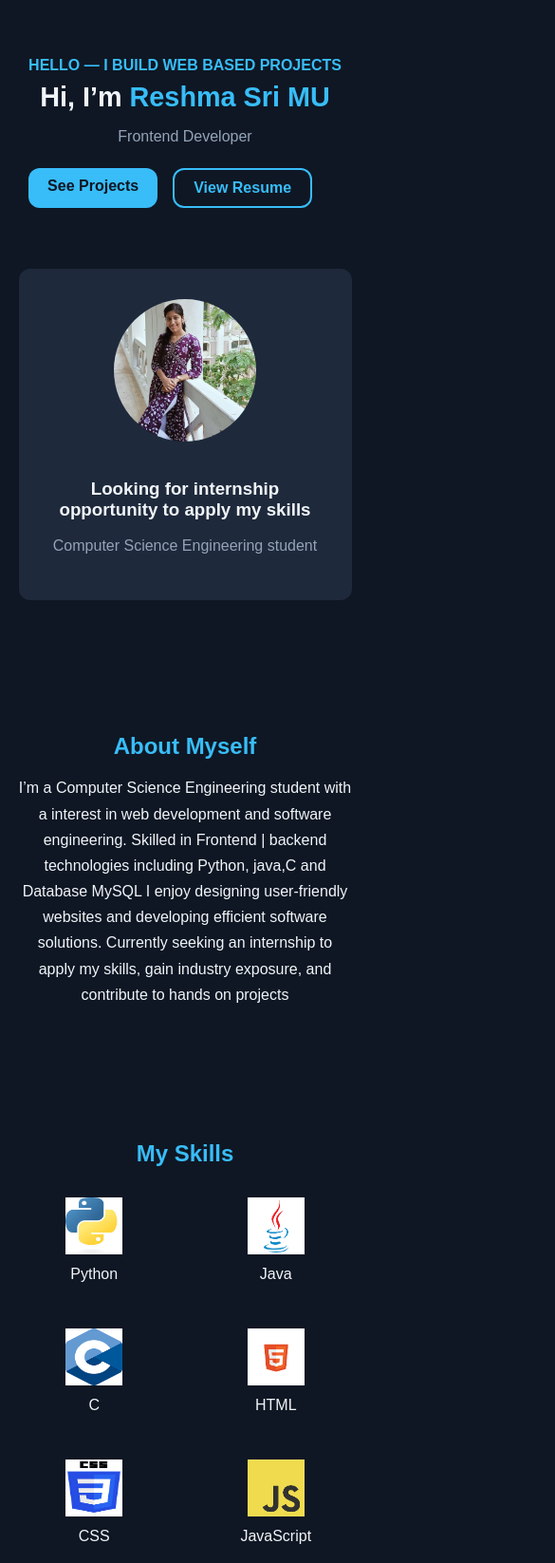
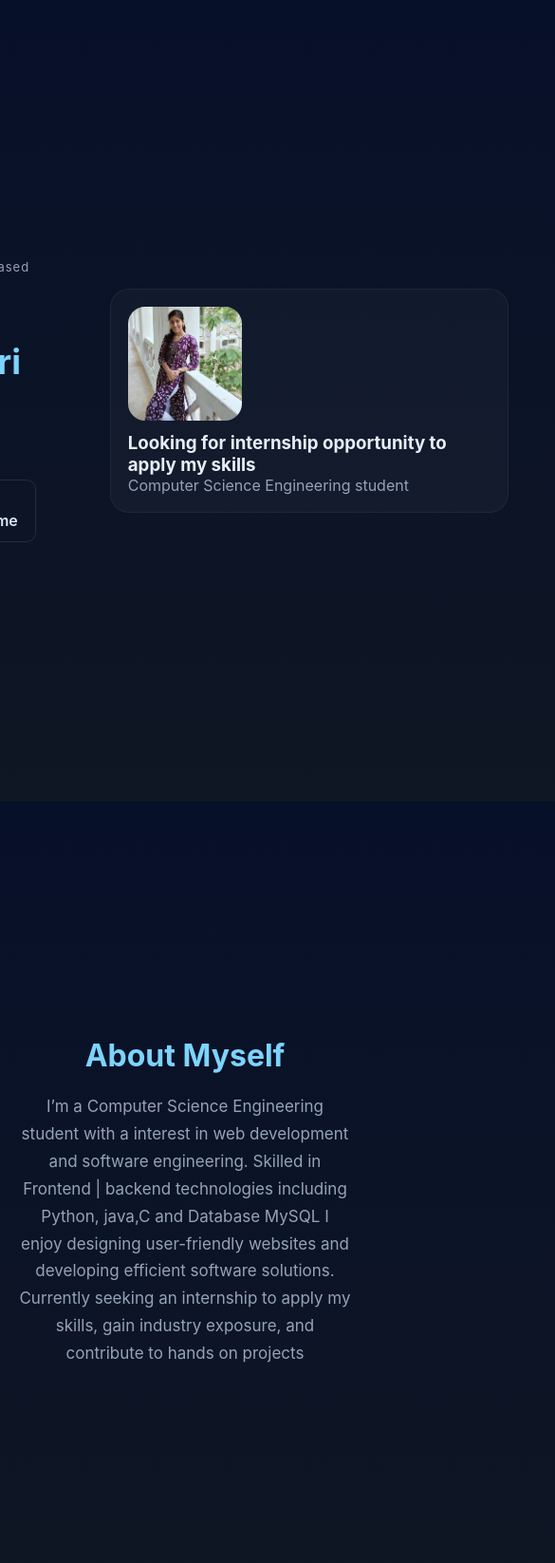
Before and after one commit to reshmasri042/my-portfolio, a plain HTML site: page index.html in a window 390 px wide. Shown: the top 1646 px of the page at 95% size, 585 px wide, since content can reach past the window. Drawn offline with Linux system fonts and the light colour scheme.

Commit message:
Updated style.css

```diff
--- a/style.css
+++ b/style.css
@@ -1,239 +1,270 @@
-/* -------------------- ROOT & BASE -------------------- */
 :root {
   --bg: #0f1724;
-  --text: #f1f5f9;
-  --accent: #38bdf8;
-  --card-bg: #1e293b;
+  --card: #0b1220;
+  --accent: #7dd3fc;
   --muted: #94a3b8;
-  --radius: 12px;
 }
 
+* { box-sizing: border-box; margin: 0; padding: 0; }
+html, body { height: 100%; scroll-behavior: smooth; }
 body {
-  margin: 0;
-  padding: 0;
-  font-family: "Poppins", sans-serif;
-  background: var(--bg);
-  color: var(--text);
+  font-family: Inter, sans-serif;
+  background: linear-gradient(180deg, #071029 0%, var(--bg) 100%);
+  color: #e6eef8;
   overflow-x: hidden;
 }
 
-a {
-  text-decoration: none;
-  color: var(--accent);
-  transition: 0.3s ease;
-}
-a:hover {
-  color: #7dd3fc;
+/* Section Base */
+section {
+  min-height: 100vh;
+  display: flex;
+  align-items: center;
+  justify-content: center;
+  flex-direction: column;
+  padding: 60px 20px;
 }
 
-/* -------------------- HERO SECTION -------------------- */
+/* --- HERO --- */
 .hero {
-  display: flex;
-  justify-content: space-between;
+  display: grid;
+  grid-template-columns: 1fr 480px;
+  gap: 48px;
   align-items: center;
-  padding: 80px 10%;
-  flex-wrap: wrap;
-  gap: 2rem;
-}
-
-.hero-left {
-  flex: 1;
-  min-width: 280px;
-}
-
-.hero-right {
-  flex: 1;
-  display: flex;
-  justify-content: center;
+  max-width: 1200px;
+  margin: 0 auto;
 }
 
 .eyebrow {
-  color: var(--accent);
-  font-weight: 600;
-  text-transform: uppercase;
-  margin-bottom: 0.5rem;
+  color: var(--muted);
+  font-size: 13px;
+  letter-spacing: 1px;
+  margin-bottom: 18px;
+  opacity: 0;
+  transform: translateY(10px);
+  animation: fadeUp 0.8s 0.2s forwards;
 }
 
 .title {
-  font-size: 3rem;
-  margin: 0.5rem 0;
+  font-weight: 700;
+  font-size: clamp(36px, 6vw, 56px);
+  line-height: 1.1;
+  margin-bottom: 18px;
+  opacity: 0;
+  transform: translateX(-30px);
+  animation: fadeLeft 0.8s 0.4s forwards;
 }
 
-.accent {
-  color: var(--accent);
-}
+.title .accent { color: var(--accent); }
 
 .subtitle {
-  font-size: 1.2rem;
   color: var(--muted);
-  margin-bottom: 1.5rem;
+  font-size: 17px;
+  margin-bottom: 26px;
+  opacity: 0;
+  transform: translateY(10px);
+  animation: fadeUp 0.8s 0.6s forwards;
 }
 
 .cta-row {
   display: flex;
-  gap: 1rem;
+  gap: 12px;
+  opacity: 0;
+  animation: fadeUp 0.8s 0.8s forwards;
 }
 
 .btn {
-  background: var(--accent);
-  color: var(--bg);
-  padding: 10px 20px;
-  border-radius: var(--radius);
+  background: rgba(125,211,252,0.1);
+  border: 1px solid rgba(125,211,252,0.3);
+  color: var(--accent);
+  padding: 12px 18px;
+  border-radius: 10px;
+  text-decoration: none;
   font-weight: 600;
+  transition: transform .2s ease;
 }
+.btn:hover { transform: translateY(-4px); }
 
 .btn.secondary {
   background: transparent;
-  color: var(--accent);
-  border: 2px solid var(--accent);
+  color: #d9e9f6;
+  border: 1px solid rgba(255,255,255,0.1);
 }
 
+.hero-right {
+  display: flex;
+  justify-content: center;
+  align-items: center;
+}
 .card {
-  background: var(--card-bg);
-  padding: 2rem;
-  border-radius: var(--radius);
-  text-align: center;
-  max-width: 320px;
+  width: 420px;
+  background: rgba(255,255,255,0.03);
+  border-radius: 20px;
+  padding: 18px;
+  border: 1px solid rgba(255,255,255,0.05);
+}
+
+.avatar {
+  width: 120px;
+  height: 120px;
+  border-radius: 18px;
+  overflow: hidden;
+  margin-bottom: 12px;
 }
 
 .avatar img {
-  width: 150px;
-  height: 150px;
-  border-radius: 50%;
+  width: 100%;
+  height: 100%;
   object-fit: cover;
-  margin-bottom: 1rem;
 }
 
-/* -------------------- ABOUT SECTION -------------------- */
-.about {
-  padding: 80px 10%;
-  text-align: center;
+.badge {
+  background: rgba(255,255,255,0.05);
+  padding: 8px 10px;
+  border-radius: 999px;
+  font-size: 13px;
+  color: #dfeeff;
+  margin: 4px;
+  display: inline-block;
 }
 
+/* --- ABOUT --- */
+.about {
+  text-align: center;
+  max-width: 700px;
+}
 .about h2 {
+  font-size: 32px;
   color: var(--accent);
-  margin-bottom: 1rem;
+  margin-bottom: 20px;
+}
+.about p {
+  color: var(--muted);
+  line-height: 1.7;
+  font-size: 17px;
 }
 
-.about p {
+/* --- PROJECTS --- */
+.projects {
+  text-align: center;
   max-width: 800px;
-  margin: 0 auto;
-  line-height: 1.7;
+}
+.projects h2 {
+  font-size: 32px;
+  color: var(--accent);
+  margin-bottom: 20px;
+}
+.project-card {
+  background: rgba(255,255,255,0.04);
+  border-radius: 12px;
+  padding: 20px;
+  margin: 16px 0;
+  border: 1px solid rgba(255,255,255,0.05);
+  transition: transform .3s;
+}
+.project-card:hover {
+  transform: translateY(-5px);
 }
 
-/* -------------------- SKILLS SECTION -------------------- */
+/* --- ANIMATIONS --- */
+@keyframes fadeLeft {
+  0% {opacity: 0; transform: translateX(-30px);}
+  100% {opacity: 1; transform: translateX(0);}
+}
+@keyframes fadeUp {
+  0% {opacity: 0; transform: translateY(20px);}
+  100% {opacity: 1; transform: translateY(0);}
+}
 .skills {
-  padding: 80px 10%;
   text-align: center;
+  padding: 80px 20px;
+  background: linear-gradient(180deg, #0b1220, #0f1724);
 }
 
 .skills h2 {
+  font-size: 28px;
   color: var(--accent);
-  margin-bottom: 2rem;
+  margin-bottom: 40px;
 }
 
 .skills-grid {
   display: grid;
   grid-template-columns: repeat(auto-fit, minmax(120px, 1fr));
-  gap: 2rem;
-  justify-items: center;
+  gap: 30px;
+  max-width: 900px;
+  margin: 0 auto;
+}
+
+.skill {
+  background: rgba(255, 255, 255, 0.04);
+  border-radius: 12px;
+  padding: 20px;
+  transition: transform 0.3s ease;
+}
+
+.skill:hover {
+  transform: translateY(-6px);
+  background: rgba(125, 211, 252, 0.08);
 }
 
 .skill img {
   width: 60px;
   height: 60px;
+  object-fit: contain;
+  margin-bottom: 10px;
 }
 
 .skill p {
-  margin-top: 0.5rem;
+  color: #e6eef8;
+  font-size: 16px;
+  font-weight: 600;
 }
-
-/* -------------------- PROJECTS SECTION -------------------- */
-.projects {
-  padding: 80px 10%;
+/* CONTACT SECTION */
+#contact {
+  padding: 80px 20px;
   text-align: center;
-}
-
-.projects h2 {
-  color: var(--accent);
-  margin-bottom: 2rem;
-}
-
-.project-card {
-  background: var(--card-bg);
-  border-radius: var(--radius);
-  padding: 1.5rem;
-  margin: 1rem auto;
-  max-width: 800px;
-  text-align: left;
-}
-
-/* -------------------- CONTACT SECTION -------------------- */
-.contact {
-  padding: 80px 10%;
-  text-align: center;
+  background: linear-gradient(180deg, #0b1220, #0f1724);
+  color: #e6eef8;
 }
 
 .contact h2 {
-  color: var(--accent);
-  margin-bottom: 1rem;
+  font-size: 2rem;
+  color: var(--accent, #7dd3fc);
+  margin-bottom: 10px;
 }
 
 .contact p {
-  max-width: 700px;
-  margin: 0 auto 1.5rem;
-  color: var(--muted);
+  color: var(--muted, #94a3b8);
+  font-size: 1.1rem;
+  margin-bottom: 25px;
 }
 
 .contact .btn {
-  background: var(--accent);
-  color: var(--bg);
+  background: linear-gradient(90deg, rgba(125,211,252,0.12), rgba(125,211,252,0.06));
+  border: 1px solid rgba(125,211,252,0.14);
+  color: var(--accent, #7dd3fc);
+  padding: 12px 22px;
+  border-radius: 10px;
+  text-decoration: none;
+  font-weight: 600;
+  transition: all 0.3s ease;
 }
 
-/* -------------------- RESPONSIVE DESIGN -------------------- */
-
-/* For tablets */
-@media (max-width: 900px) {
-  .hero {
-    flex-direction: column;
-    text-align: center;
-  }
-
-  .hero-right {
-    margin-top: 2rem;
-  }
-
-  .title {
-    font-size: 2.3rem;
-  }
+.contact .btn:hover {
+  transform: translateY(-4px);
+  box-shadow: 0 6px 20px rgba(125,211,252,0.3);
 }
 
-/* For small phones */
-@media (max-width: 600px) {
-  .hero {
-    padding: 60px 5%;
-  }
 
-  .title {
-    font-size: 1.8rem;
-  }
+button.btn {
+  background-color: var(--accent, #007bff);
+  color: white;
+  border: none;
+  padding: 12px;
+  border-radius: 8px;
+  cursor: pointer;
+  font-size: 1rem;
+}
 
-  .subtitle {
-    font-size: 1rem;
-  }
-
-  .skills-grid {
-    grid-template-columns: repeat(2, 1fr);
-  }
-
-  .project-card {
-    padding: 1rem;
-  }
-
-  .about,
-  .skills,
-  .projects,
-  .contact {
-    padding: 60px 5%;
-  }
+button.btn:hover {
+  background-color: #0056b3;
 }
```
Also changed, not shown: index.html (+3 -1 lines).
